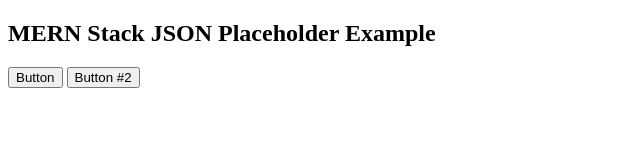
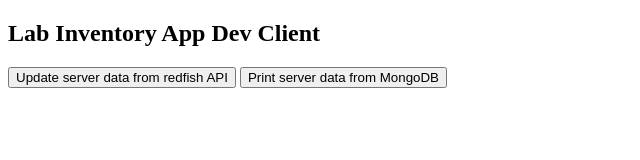
Before and after one commit to Digitaizen/XCDev-BackEnd, a website: page public/index.html in a window 1280 px wide. Shown: the whole page, without its empty margins (0-640 px from the left). Drawn offline with Linux system fonts and the light colour scheme.

Commit message:
This commit will update button names on the dev client DELLXCDEV-96

```diff
--- a/public/index.html
+++ b/public/index.html
@@ -4,13 +4,13 @@
     <meta charset="UTF-8" />
     <meta name="viewport" content="width=device-width, initial-scale=1.0" />
     <meta http-equiv="X-UA-Compatible" content="ie=edge" />
-    <title>MERN Stack JSON Placeholder Example</title>
+    <title>Lab Inventory App Dev Client</title>
   </head>
   <body>
-    <h2>MERN Stack JSON Placeholder Example</h2>
+    <h2>Lab Inventory App Dev Client</h2>
     <p>
-      <button class="buttonFetch">Button</button>
-      <button class="buttonRead">Button #2</button>
+      <button class="buttonFetch">Update server data from redfish API</button>
+      <button class="buttonRead">Print server data from MongoDB</button>
       <ul id="serverList">
       </ul>
     </p>
```
